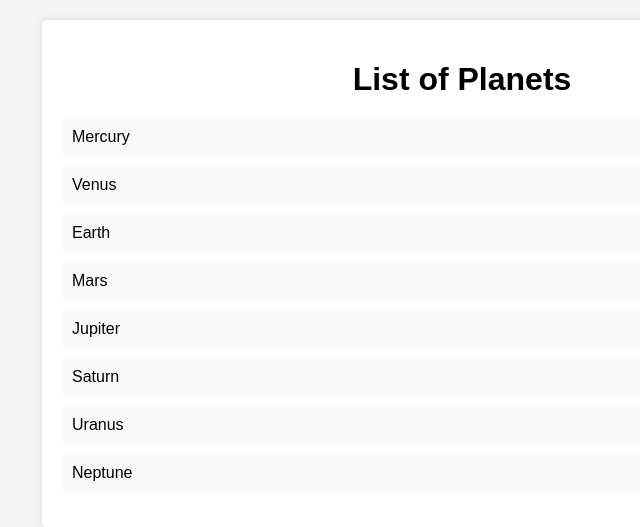
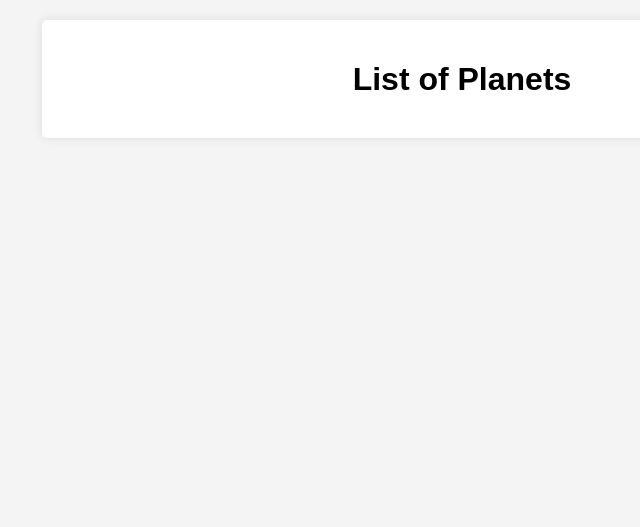
Before and after one commit to Ranger223/350DatabasesProject, a Flask app: template Frontend/itc350-template/templates/all-planets.html in a window 1280 px wide. Shown: the top 527 px of the page, without its empty margins (178-818 px from the left). Run offline with Flask 3, Linux system fonts and the light colour scheme; the template is opened without the code that fills it, so the values that code supplies are empty.

Commit message:
Update all-planets.html

```diff
--- a/Frontend/itc350-template/templates/all-planets.html
+++ b/Frontend/itc350-template/templates/all-planets.html
@@ -38,16 +38,7 @@
 <body>
     <div class="container">
         <h1>List of Planets</h1>
-        <ul>
-            <li>Mercury</li>
-            <li>Venus</li>
-            <li>Earth</li>
-            <li>Mars</li>
-            <li>Jupiter</li>
-            <li>Saturn</li>
-            <li>Uranus</li>
-            <li>Neptune</li>
-        </ul>
+
     </div>
 </body>
 </html>
```
